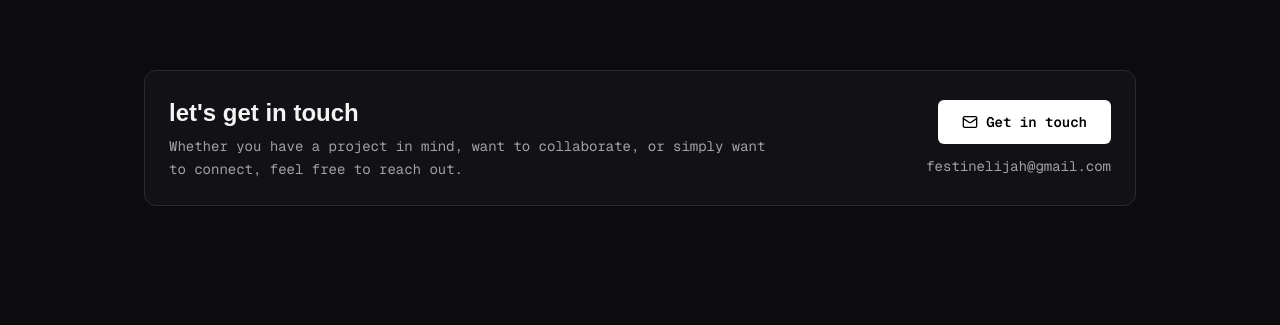
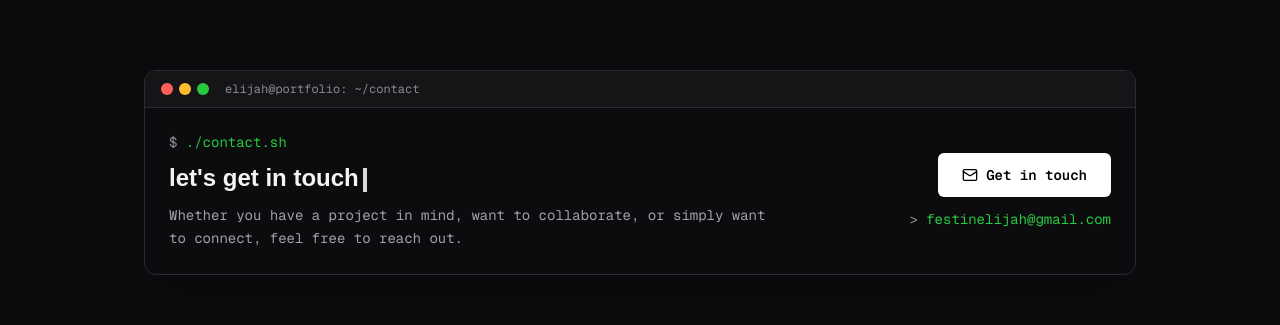
Before and after one commit to eli-fstn/portfolio, a React (Vite) app: page / in a window 1280 px wide. Shown: the part 2125-2450 px from the top of the page. Built offline with nearby package versions, Linux system fonts and the light colour scheme; a web font is replaced by a local one.

Commit message:
style: changed the UI of calling card into a terminal

```diff
--- a/src/data/portfolio.ts
+++ b/src/data/portfolio.ts
@@ -124,7 +124,7 @@ const projects: Project[] = [
     type: "Front-end Dev | Web App",
     stack: ["React", "TailwindCSS", "Javascript", "Vite"],
     description:
-      "Kabsupanion is a section-based student portal developed to support the academic needs of students through a centralized and accessible platform. It streamlines academic organization by providing tools for task management, scheduling, activity tracking, and collaborative resource sharing within a section-based environment.",
+      "Kabsupanion is a section-based student portal developed to support the academic needs of students through a centralized and accessible platform. It streamlines academic organization by providing tools for task management, scheduling, activity tracking, and collaborative resource sharing within a section-based environment. DISCLAIMER: This is only accesible for our block.",
     link: "https://kabsupanion.vercel.app"
   },
   {
--- a/src/pages/Dashboard.tsx
+++ b/src/pages/Dashboard.tsx
@@ -105,7 +105,7 @@ function Dashboard() {
           className="
             pointer-events-none
             fixed top-0 left-0
-            h-72 w-72 sm:h-80 sm:w-80 md:h-96 md:w-96
+            h-72 w-72 sm:h-80 sm:w-80 md:h-150 md:w-150
             -z-10
             bg-[radial-gradient(#2a2a30_1px,transparent_1px)]
             bg-size-[15px_15px]
@@ -117,7 +117,7 @@ function Dashboard() {
           className="
             pointer-events-none
             fixed bottom-0 right-0
-            h-72 w-72 sm:h-80 sm:w-80 md:h-96 md:w-96
+            h-72 w-72 sm:h-80 sm:w-80 md:h-150 md:w-150
             -z-10
             bg-[radial-gradient(#2a2a30_1px,transparent_1px)]
             bg-size-[15px_15px]
@@ -382,11 +382,24 @@ function Dashboard() {
           </div>
 
           {/* Social */}
-          <div className="animate-on-scroll mt-5 rounded-xl border border-[#2a2a30] bg-[#151518]/80 p-5 sm:p-6">
+          <div className="animate-on-scroll mt-5 rounded-xl border border-[#2a2a30] bg-[#0c0c0f] overflow-hidden font-mono shadow-2xl">
+            {/* Terminal title bar */}
+            <div className="flex items-center gap-2 border-b border-[#2a2a30] bg-[#151518] px-4 py-2.5">
+              <div className="flex gap-1.5">
+                <span className="w-3 h-3 rounded-full bg-[#ff5f56]" />
+                <span className="w-3 h-3 rounded-full bg-[#ffbd2e]" />
+                <span className="w-3 h-3 rounded-full bg-[#27c93f]" />
+              </div>
+              <p className="ml-2 text-[#8a8a92] text-xs">elijah@portfolio: ~/contact</p>
+            </div>
+
+            {/* Terminal body */}
+            <div className="p-5 sm:p-6">
               <div className="grid grid-cols-1 gap-5 md:grid-cols-[2fr_1fr] md:items-center">
                 <div className="min-w-0">
-                <p className="text-[#f4f4f5] font-bold font-pixel text-[1.25rem] sm:text-[1.5rem]">let's get in touch</p>
-                <p className="mt-1 text-[#a0a0a8] font-mono text-xs sm:text-sm leading-relaxed">Whether you have a project in mind, want to collaborate, or simply want to connect, feel free to reach out.</p>
+                  <p className="text-[#27c93f] text-xs sm:text-sm"><span className="text-[#8a8a92]">$</span> ./contact.sh</p>
+                  <p className="mt-2 text-[#f4f4f5] font-bold font-pixel text-[1.25rem] sm:text-[1.5rem]">let's get in touch<span className="ml-1 inline-block w-1 h-6 bg-[#f4f4f5] align-middle animate-pulse" /></p>
+                  <p className="mt-2 text-[#a0a0a8] text-xs sm:text-sm leading-relaxed">Whether you have a project in mind, want to collaborate, or simply want to connect, feel free to reach out.</p>
                 </div>
                 <div className="mt-3 md:mt-0 flex flex-col items-start justify-center md:items-end">
                   <Button
@@ -402,7 +415,10 @@ function Dashboard() {
                     disabled={false}
                     onClick={sendEmail}
                   />
-                <a href="mailto:festinelijah@gmail.com" className="mt-3 break-all text-xs sm:text-sm font-mono text-[#a0a0a8] transition duration-200 hover:text-[#f4f4f5]">festinelijah@gmail.com</a>
+                  <p className="mt-3 break-all text-xs sm:text-sm text-[#27c93f] transition duration-200 hover:text-[#f4f4f5]">
+                    <span className="text-[#8a8a92]">&gt;</span> festinelijah@gmail.com
+                  </p>
+                </div>
               </div>
             </div>
           </div>
```
Lines whose indentation alone changed are shown as unchanged.
